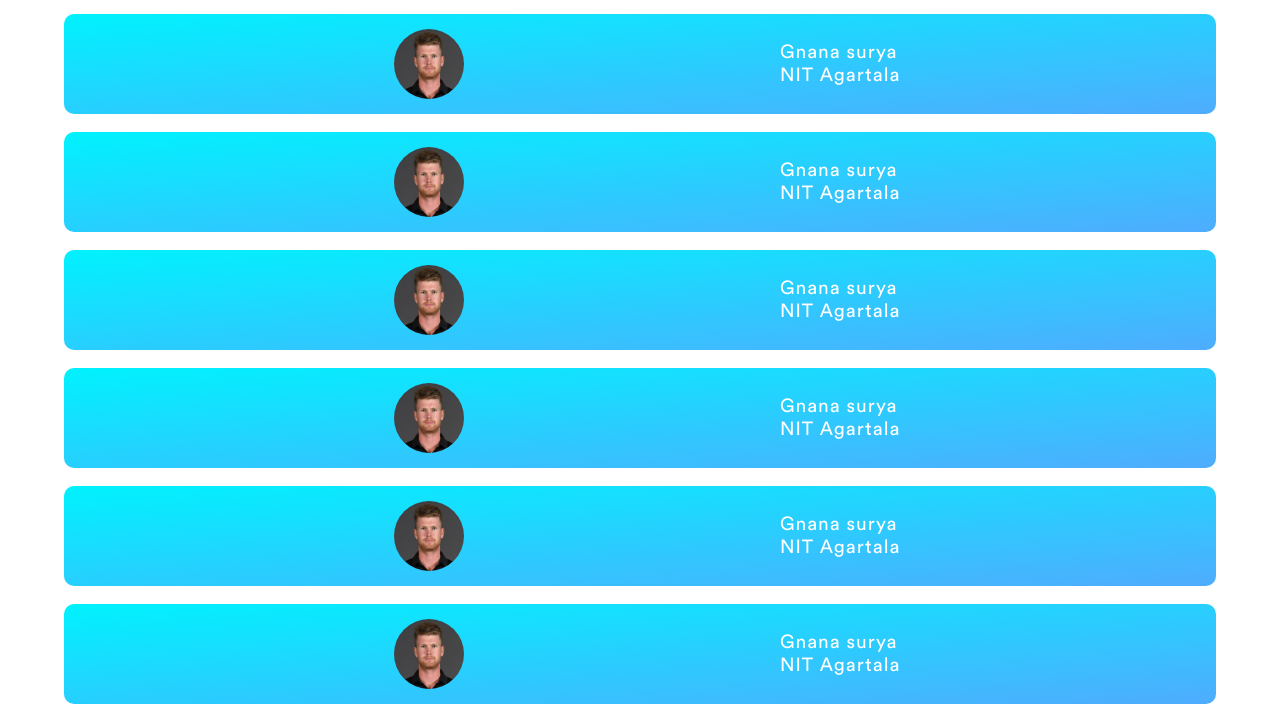
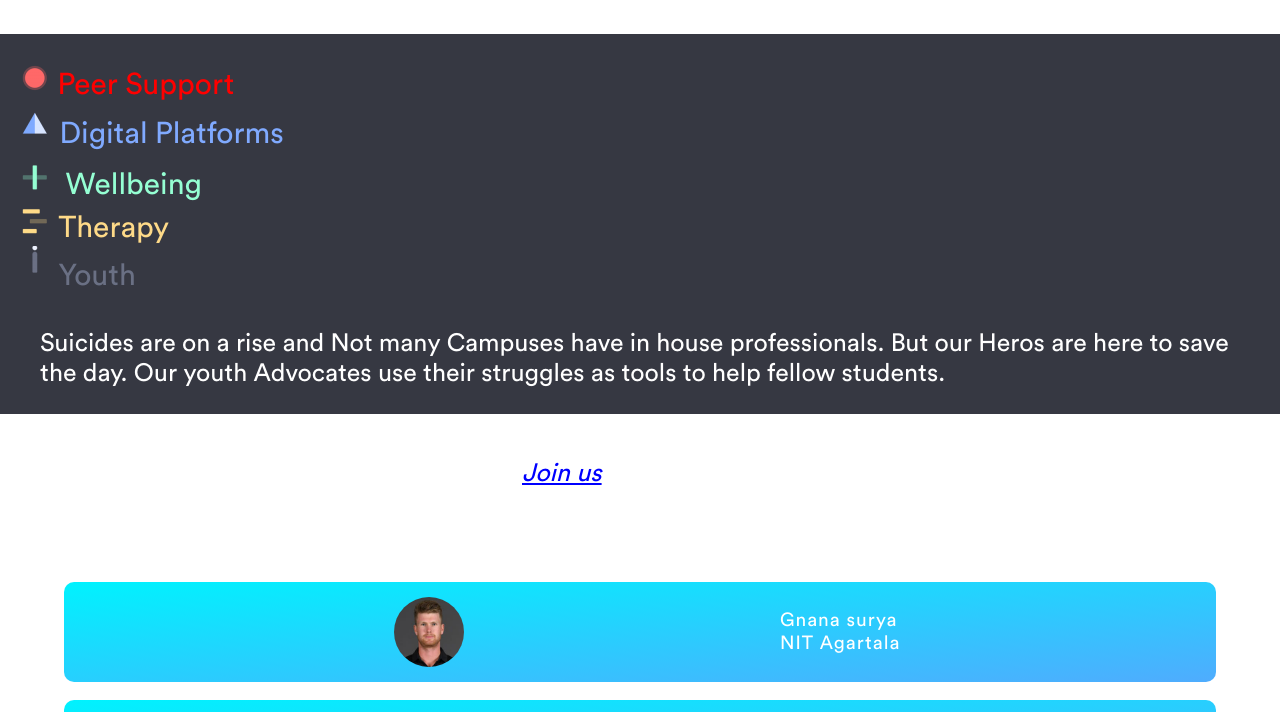
Before and after one commit to gnanasurya2/findhope-website, a plain HTML site: page youthadvocates.html in a window 1280 px wide. Shown: the part 192-904 px from the top of the page. Drawn offline with nearby package versions, Linux system fonts and the light colour scheme; a script that the page names is missing.

Commit message:
youth advocates page added

```diff
--- /dev/null
+++ b/storystyle.css
@@ -0,0 +1,109 @@
+@font-face {
+    font-family: "Circular";
+    src: url("./Circular\ Std\ Book.otf");
+    src: local("Circular"), local("Circular"),
+        url("./Circular\ Std\ Book.otf") format("opentype");
+}
+
+* {
+    padding: 0;
+    margin: 0;
+    font-family: 'Circular';
+}
+
+.navbar {
+    position: fixed;
+    top: 0%;
+    height: 10vh;
+    width: 100%;
+    background-color: rgba(255, 255, 255, 0.6);
+    z-index: 999;
+}
+
+.heading {
+    display: flex;
+    flex-direction: row;
+    justify-content: space-between;
+    margin: 10px;
+    z-index: 9999 !important;
+}
+
+.bg {
+    position: absolute;
+    overflow: hidden;
+    height: 100%;
+    width: 100%;
+    top: 0;
+    transition: all 1s cubic-bezier(0.5, 0, 0.2, 1);
+}
+
+.menu__btn {
+    z-index: 99999;
+    display: flex;
+    flex-direction: column;
+}
+
+.menu__container {
+    z-index: 105;
+    list-style: none;
+    line-height: 2em;
+    text-align: right;
+    margin-right: 20px;
+}
+
+.menu_bg_layer {
+    width: 200vw;
+    height: 250vw;
+    border-radius: 50%;
+    position: absolute;
+    top: -250vw;
+    right: -100vw;
+    overflow: hidden;
+    transition: all 0.7s cubic-bezier(0.5, 0, 0.2, 1);
+    z-index: 100;
+}
+
+.bg_layer2 {
+    background-color: #16db93;
+}
+
+.bg_layer3 {
+    background-color: #16db93;
+    opacity: 0.5;
+}
+
+a {
+    text-decoration: none;
+    color: black;
+}
+
+.menu__list {
+    list-style: none;
+}
+
+.btn {
+    padding-left: 120px;
+}
+
+.menu__container {
+    position: absolute;
+    margin-top: 60px;
+    visibility: hidden;
+    transition-delay: 0.3s;
+    right: 0;
+}
+
+.menu__title {
+    font-size: 25px;
+    margin-top: 1000px;
+    color: black;
+}
+
+.menu__list {
+    line-height: 45px;
+    font-size: 25px;
+}
+
+.menu__item:hover {
+    color: white;
+}
--- a/yastyle.css
+++ b/yastyle.css
@@ -109,7 +109,7 @@ a {
 }
 
 .container_box {
-    margin-top: 10vh;
+    margin-top: 20vh;
     display: flex;
     flex-direction: column;
     align-items: center;
@@ -147,3 +147,86 @@ a {
     font-weight: 500;
     letter-spacing: 1px;
 }
+
+.content {
+    margin-top: 100px;
+}
+
+.main_content {
+    font-size: 25px;
+    margin-left: 20px;
+    margin-right: 15px;
+    margin-top: 35px;
+}
+
+.content_title {
+    margin-left: 20px;
+    margin-bottom: 50px;
+}
+
+.highlight_text {
+    background-color: #95FFD3;
+    padding: 3px;
+}
+
+.sub_content {
+    background-color: #363842;
+    color: white;
+    padding-top: 30px;
+    padding-left: 20px;
+    padding-bottom: 25px;
+}
+
+.content_list {
+    list-style: none;
+    font-size: 30px;
+}
+
+#icon {
+    width: 20px !important;
+    margin-top: 10px;
+}
+
+.content_list :nth-child(1) {
+    color: red;
+}
+
+.content_list :nth-child(2) {
+    color: rgb(128, 170, 255);
+}
+
+.content_list :nth-child(3) {
+    color: #95FFD3;
+}
+
+.content_list :nth-child(4) {
+    color: #FEDA88;
+}
+
+.content_list :nth-child(5) {
+    color: #6A7084;
+}
+
+#icon3 {
+    padding-top: 10px;
+}
+
+#youth_advocate_register_button {
+    margin-top: 35px;
+    border: none;
+    background-color: transparent;
+    font-style: italic;
+    text-decoration: underline;
+    color: blue;
+    font-size: 25px;
+    padding: 10px;
+    border-radius: 4px;
+    align-self: center;
+    position: absolute;
+    left: 40%;
+    margin-bottom: 30px;
+}
+
+#India {
+    font-size: 40px;
+}
--- a/youthadvocates.html
+++ b/youthadvocates.html
@@ -41,6 +41,47 @@
         <div class="bg_layer3 menu_bg_layer" id="menu1"></div>
         <div class="bg_layer2 menu_bg_layer" id="menu2"></div>
     </div>
+    <div class="content">
+        <h1 class="content_title">
+            Mental Health is still an alien concept to most of <br><span class="highlight_text"> India's
+                Youth.</span>
+        </h1>
+        <div class="sub_content">
+            <ul class="content_list">
+                <li class="content_list_item"><span id="icon">
+                        <img src="./bg.png" alt="">
+                    </span>
+                    Peer Support
+                </li>
+                <li class="content_list_item">
+                    <span id="icon1">
+                        <img src="./bg2.png" alt="">
+                    </span> Digital Platforms</li>
+                <li class="content_list_item">
+                    <span>
+                        <img id="icon3" src="./bg3.png" alt="">
+                    </span>
+                    Wellbeing</li>
+                <li class="content_list_item">
+                    <span id="icon1">
+                        <img src="./bg4.png" alt="">
+                    </span>
+                    Therapy</li>
+                <li class="content_list_item">
+                    <span id="icon1">
+                        <img src="./bg5.png" alt="">
+                    </span>Youth</li>
+            </ul>
+            <p class="main_content">Suicides are on a rise
+                and Not many
+                Campuses have in house professionals. But our Heros are here to save the day. Our youth Advocates use
+                their
+                struggles as tools to help fellow students. </p>
+        </div>
+        <button id="youth_advocate_register_button">
+            Join us
+        </button>
+    </div>
     <div class="container_box" id="container_box">
     </div>
 </body>
```
Also changed, not shown: index.html (+5 -3 lines), stories.html (added, +46 -0 lines), bg.png (added), bg2.png (added), bg3.png (added), bg4.png (added), bg5.png (added).
